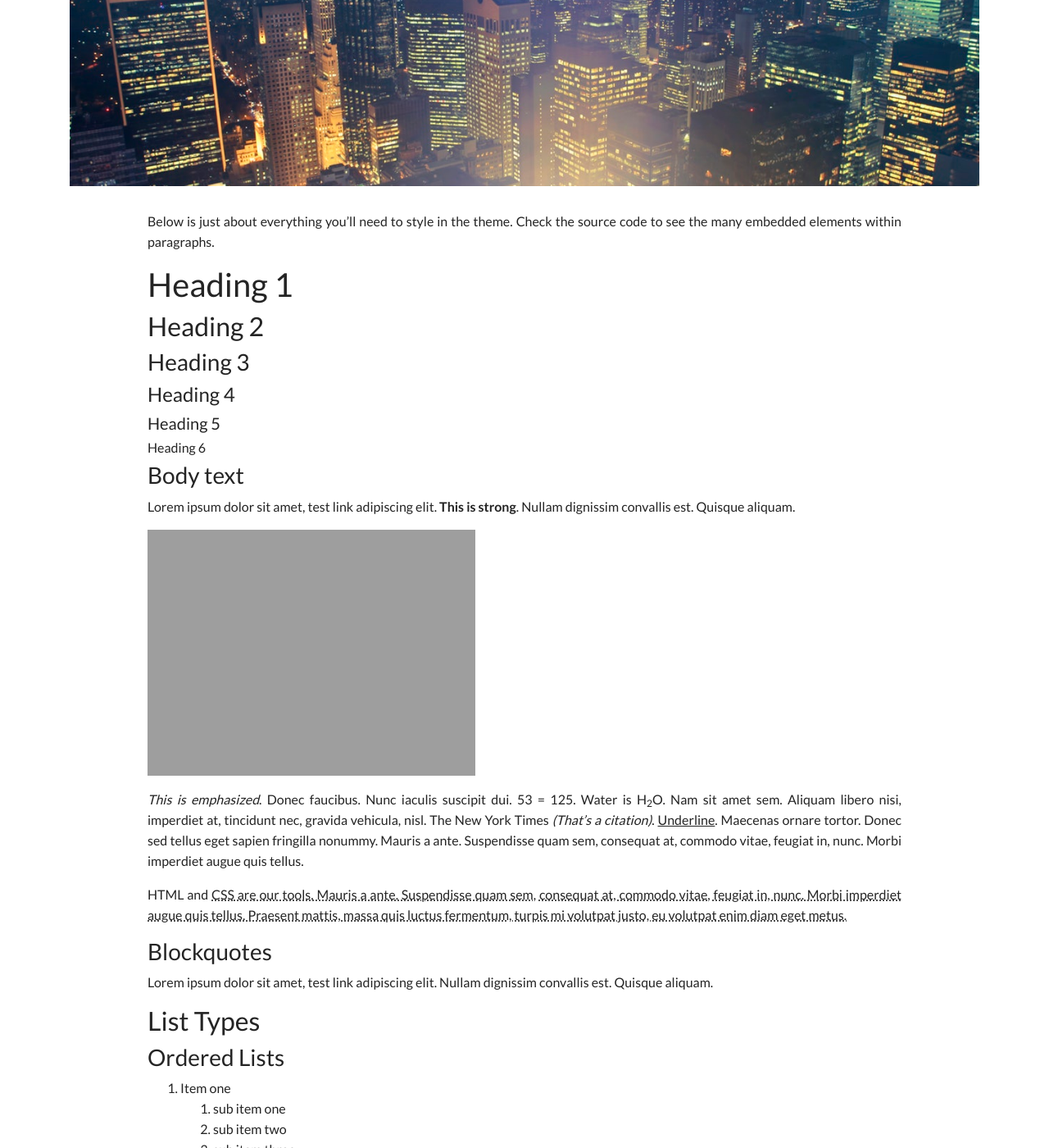
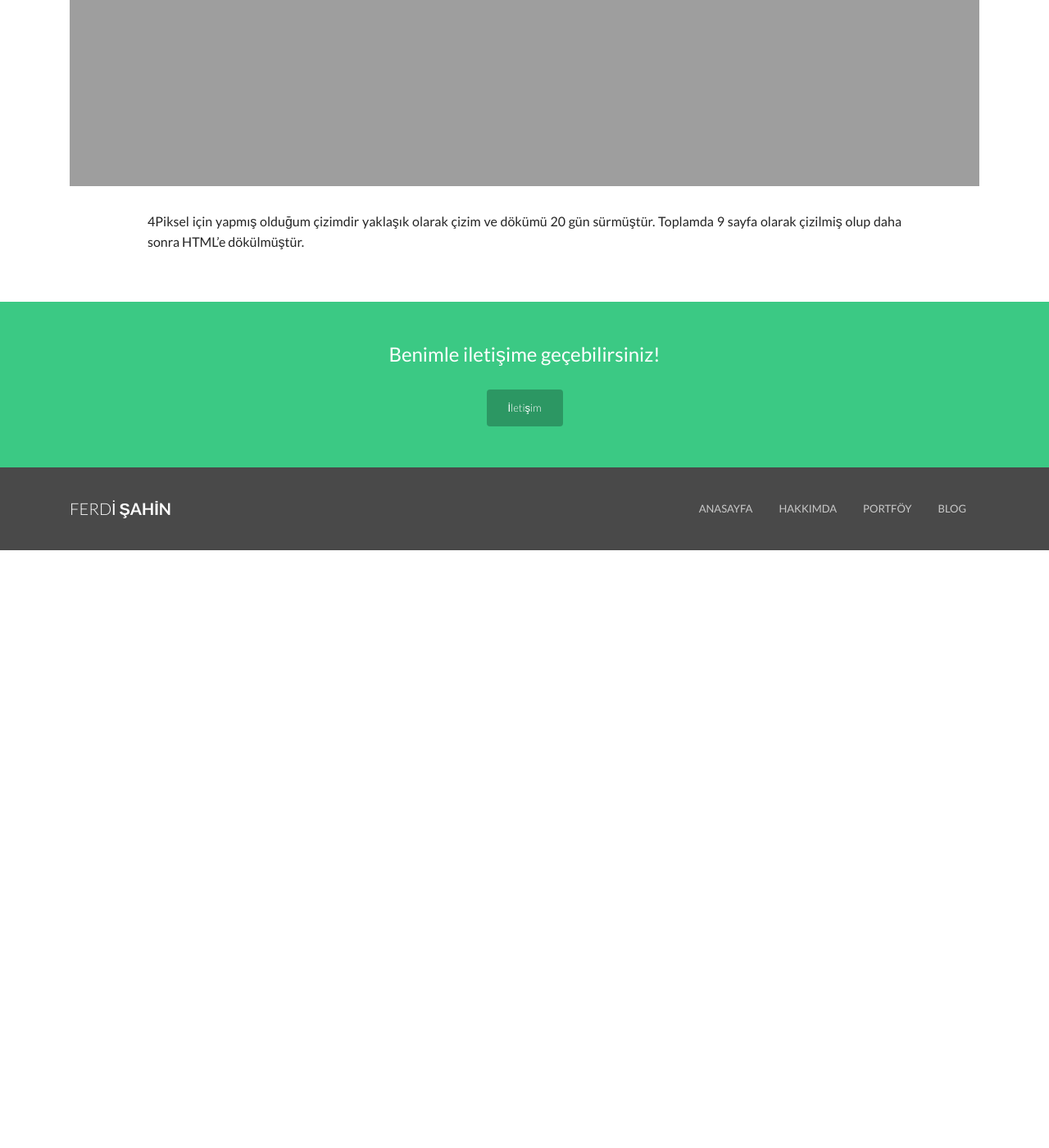
Before and after one commit to FSahinn/esmer, a Jekyll site: the page built from _portfolio/2016-08-25-my-portfolio-item.md, in a window 1280 px wide and 1400 px high, scrolled down 358 px. Shown: the whole window at 82% size. Built offline with Jekyll 4.4.1, drawn with Linux system fonts in a browser that asks for light colours; after the commit the page ends 1029 px from its top, so only the background shows below that; some of the changed text lies outside the part shown.

Commit message:
Update 2016-08-25-my-portfolio-item.md

````diff
--- a/_portfolio/2016-08-25-my-portfolio-item.md
+++ b/_portfolio/2016-08-25-my-portfolio-item.md
@@ -1,95 +1,12 @@
 ---
 layout: portfolio-single
-title: Sample Post
-cover: 'assets/img/post/post-1.jpeg'
+title: 4Piksel Web Şablonu
+gallery:
+  - image: /assets/uploads/portfolio/4piksel/1.png
+  - image: /assets/uploads/portfolio/4piksel/2.png
+  - image: /assets/uploads/portfolio/4piksel/3.png
+  - image: /assets/uploads/portfolio/4piksel/4.png
+cover: 'assets/uploads/portfolio/4piksel/1.png'
 ---
 
-Below is just about everything you'll need to style in the theme. Check the source code to see the many embedded elements within paragraphs.
-
-# Heading 1
-
-## Heading 2
-
-### Heading 3
-
-#### Heading 4
-
-##### Heading 5
-
-###### Heading 6
-
-### Body text
-
-Lorem ipsum dolor sit amet, test link adipiscing elit. **This is strong**. Nullam dignissim convallis est. Quisque aliquam.
-
-![Smithsonian Image]({{ site.url }}/images/3953273590_704e3899d5_m.jpg)
-{: .image-right}
-
-*This is emphasized*. Donec faucibus. Nunc iaculis suscipit dui. 53 = 125. Water is H<sub>2</sub>O. Nam sit amet sem. Aliquam libero nisi, imperdiet at, tincidunt nec, gravida vehicula, nisl. The New York Times <cite>(That’s a citation)</cite>. <u>Underline</u>. Maecenas ornare tortor. Donec sed tellus eget sapien fringilla nonummy. Mauris a ante. Suspendisse quam sem, consequat at, commodo vitae, feugiat in, nunc. Morbi imperdiet augue quis tellus.
-
-HTML and <abbr title="cascading stylesheets">CSS<abbr> are our tools. Mauris a ante. Suspendisse quam sem, consequat at, commodo vitae, feugiat in, nunc. Morbi imperdiet augue quis tellus. Praesent mattis, massa quis luctus fermentum, turpis mi volutpat justo, eu volutpat enim diam eget metus.
-
-### Blockquotes
-
-> Lorem ipsum dolor sit amet, test link adipiscing elit. Nullam dignissim convallis est. Quisque aliquam.
-
-## List Types
-
-### Ordered Lists
-
-1. Item one
-   1. sub item one
-   2. sub item two
-   3. sub item three
-2. Item two
-
-### Unordered Lists
-
-* Item one
-* Item two
-* Item three
-
-## Tables
-
-| Header1 | Header2 | Header3 |
-|:--------|:-------:|--------:|
-| cell1   | cell2   | cell3   |
-| cell4   | cell5   | cell6   |
-|----
-| cell1   | cell2   | cell3   |
-| cell4   | cell5   | cell6   |
-|=====
-| Foot1   | Foot2   | Foot3
-{: rules="groups"}
-
-## Code Snippets
-
-Syntax highlighting via Rouge
-
-```css
-#container {
-  float: left;
-  margin: 0 -240px 0 0;
-  width: 100%;
-}
-```
-
-Non Pygments code example
-
-    <div id="awesome">
-        <p>This is great isn't it?</p>
-    </div>
-
-## Buttons
-
-Make any link standout more when applying the `.btn` class.
-
-```html
-<a href="#" class="btn btn-success">Success Button</a>
-```
-
-<div markdown="0"><a href="#" class="btn">Primary Button</a></div>
-<div markdown="0"><a href="#" class="btn btn-success">Success Button</a></div>
-<div markdown="0"><a href="#" class="btn btn-warning">Warning Button</a></div>
-<div markdown="0"><a href="#" class="btn btn-danger">Danger Button</a></div>
-<div markdown="0"><a href="#" class="btn btn-info">Info Button</a></div>
+4Piksel için yapmış olduğum çizimdir yaklaşık olarak çizim ve dökümü 20 gün sürmüştür. Toplamda 9 sayfa olarak çizilmiş olup daha sonra HTML'e dökülmüştür.
````
